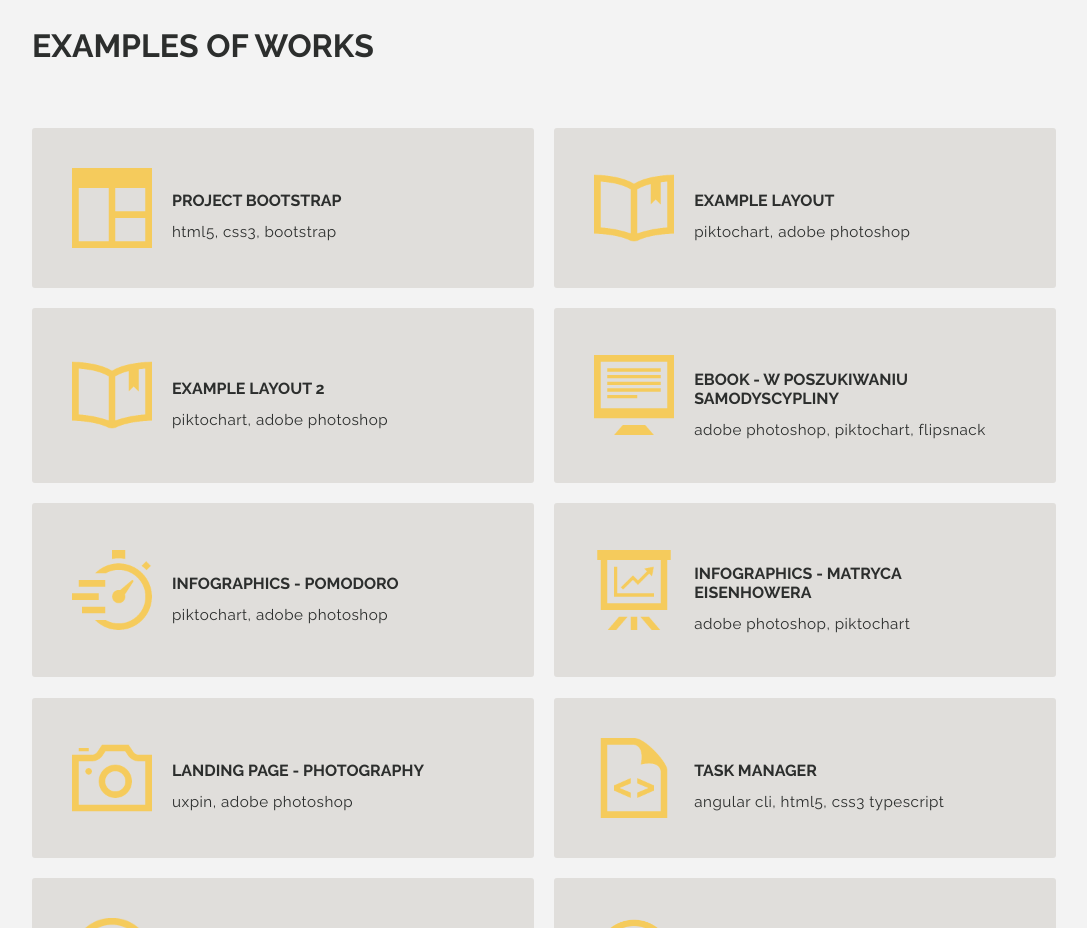
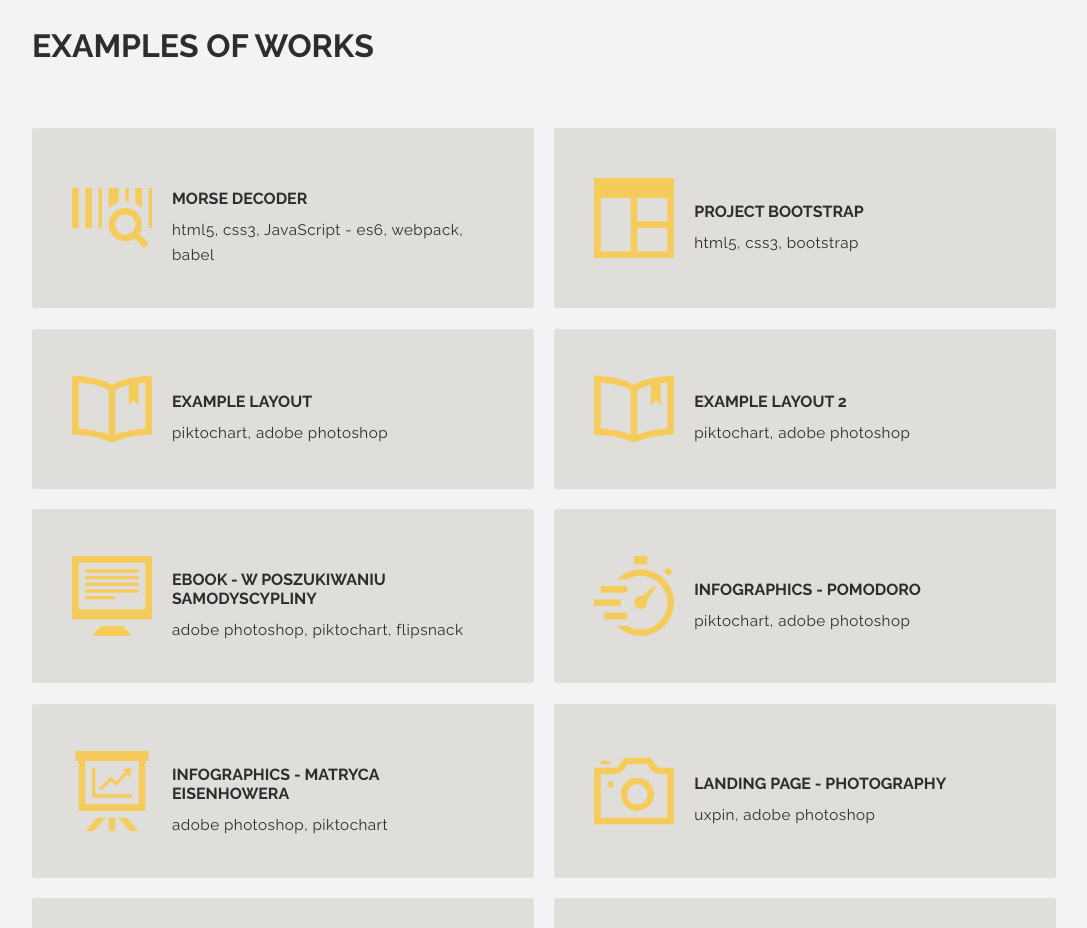
Before and after one commit to LukaszKalfas/Portfolio, a plain HTML site: page en/index.html in a window 1280 px wide. Shown: the part 2720-3648 px from the top of the page, without its empty margins (96-1183 px from the left). Drawn offline with nearby package versions, Linux system fonts and the light colour scheme.

Commit message:
Added new project to portfolio

```diff
--- a/en/index.html
+++ b/en/index.html
@@ -141,6 +141,18 @@
             </div>
             <h3 id="portfolio">EXAMPLES OF WORKS</h3>
             <ul>
+                  <li>
+                        <div class="icon">
+                              <img src="../img/icons/iconmonstr-barcode-7-240.png">
+                        </div>
+                        <div class="content">
+                              <h4>MORSE DECODER</h4>
+                              <p>html5, css3, JavaScript - es6, webpack, babel</p>
+                        </div>
+                        <div class="hover-bgc">
+                              <a href="https://lukaszkalfas.github.io/Morse-decoder/" target="_blank" class="btn">ZOBACZ</a>
+                        </div>
+                  </li>
                   <li>
                         <div class="icon">
                               <img src="../img/icons/iconmonstr-window-7-240.png">
```
Also changed, not shown: index.html (+12 -0 lines), img/icons/iconmonstr-barcode-7-240.png (added).
